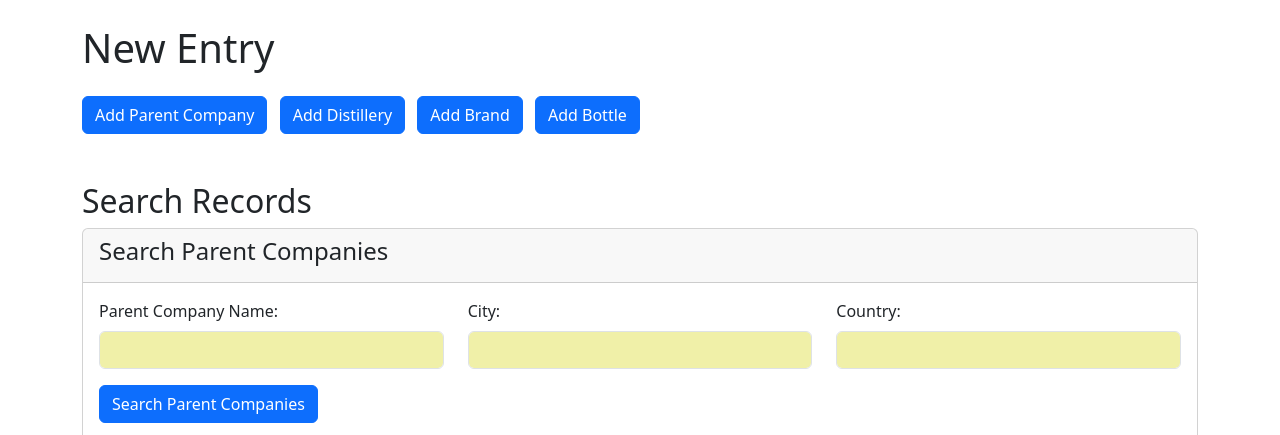
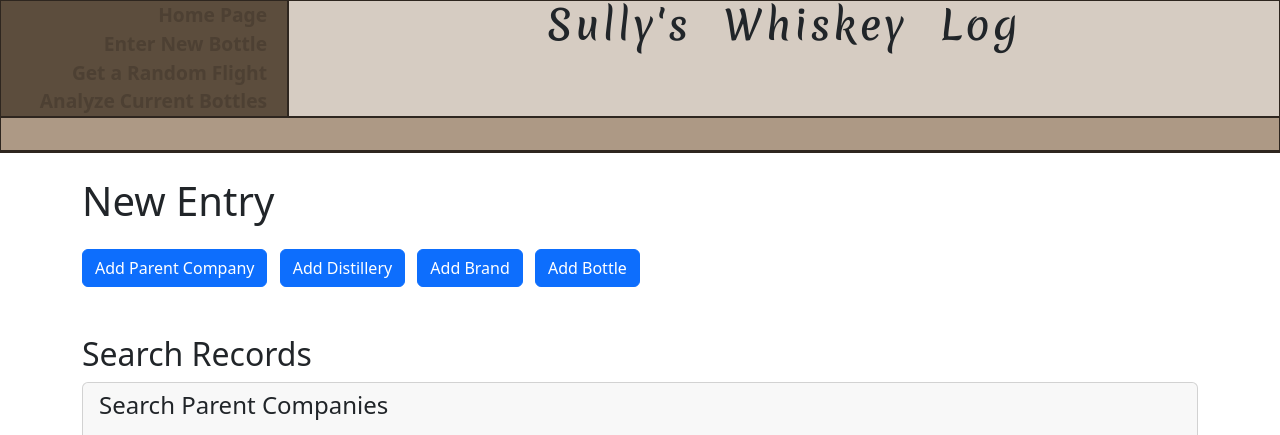
Before and after one commit to Cincinnatux/IT7039_Final, a Flask app: page /new_entry in a window 1280 px wide. Shown: the top 435 px of the page. Run offline with Flask 3, Linux system fonts and the light colour scheme.

Commit message:
Add basic navigation to new_entry

```diff
--- a/templates/new_entry.html
+++ b/templates/new_entry.html
@@ -7,6 +7,26 @@
 {% endblock %}
 
 {% block body %}
+<div id="grid">
+    <header class="box header">
+        <h1>Sully's Whiskey Log</h1>
+    </header>
+    <nav class="box mobile-nav">
+        <a href="{{ url_for('home') }}">Home Page</a>
+        <a href="{{ url_for('final' )}}">Enter New Bottle</a>
+        <a href="{{ url_for('random_flight' )}}">Get a Random Flight</a>
+        <a href="{{ url_for('analyze_inventory' )}}">Analyze Current Bottles</a>
+    </nav>
+    <main class="box main"></main>
+    <nav class="box desktop-nav">
+        <a href="{{ url_for('home') }}">Home Page&nbsp;&nbsp;&nbsp;&nbsp;</a>
+        <a href="{{ url_for('final' )}}">Enter New Bottle&nbsp;&nbsp;&nbsp;&nbsp;</a>
+        <a href="{{ url_for('random_flight' )}}">Get a Random Flight&nbsp;&nbsp;&nbsp;&nbsp;</a>
+        <a href="{{ url_for('analyze_inventory' )}}">Analyze Current Bottles&nbsp;&nbsp;&nbsp;&nbsp;</a>
+    </nav>
+    <aside class="box aside"></aside>
+    <footer class="box footer"></footer>
+</div>
 <div class="container mt-4">
     <h1 class="mb-4">New Entry</h1>
 
```
